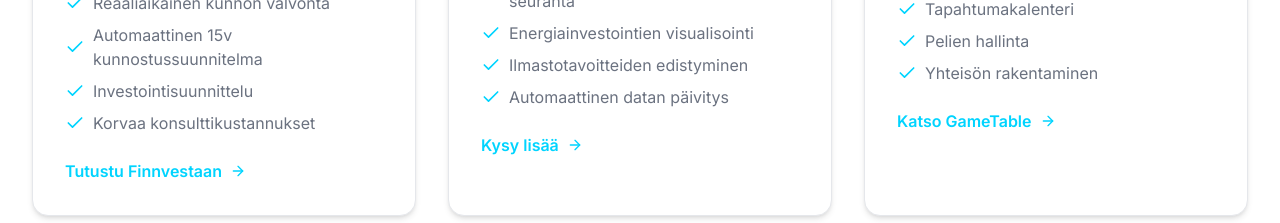
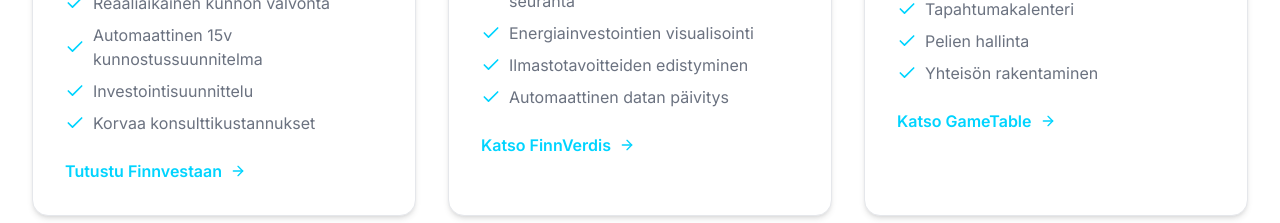
Before and after one commit to janiperta-debug/v0-janope-website, a Next.js app: page / in a window 1280 px wide. Shown: the part 1780-2003 px from the top of the page. Built offline with nearby package versions, Linux system fonts and the light colour scheme.

Commit message:
feat: update FinnVerdis product card link and text
Align product card link and text with other product cards.

Co-authored-by: null <222923761+janiperta-debug@users.noreply.github.com>

```diff
--- a/components/products.tsx
+++ b/components/products.tsx
@@ -77,8 +77,8 @@ const products = [
       "Ilmastotavoitteiden edistyminen",
       "Automaattinen datan päivitys",
     ],
-    link: "#yhteystiedot",
-    linkText: "Kysy lisää",
+    link: "https://v0-saa-s-community-platform-self.vercel.app/",
+    linkText: "Katso FinnVerdis",
   },
   {
     icon: Dice5,
```
